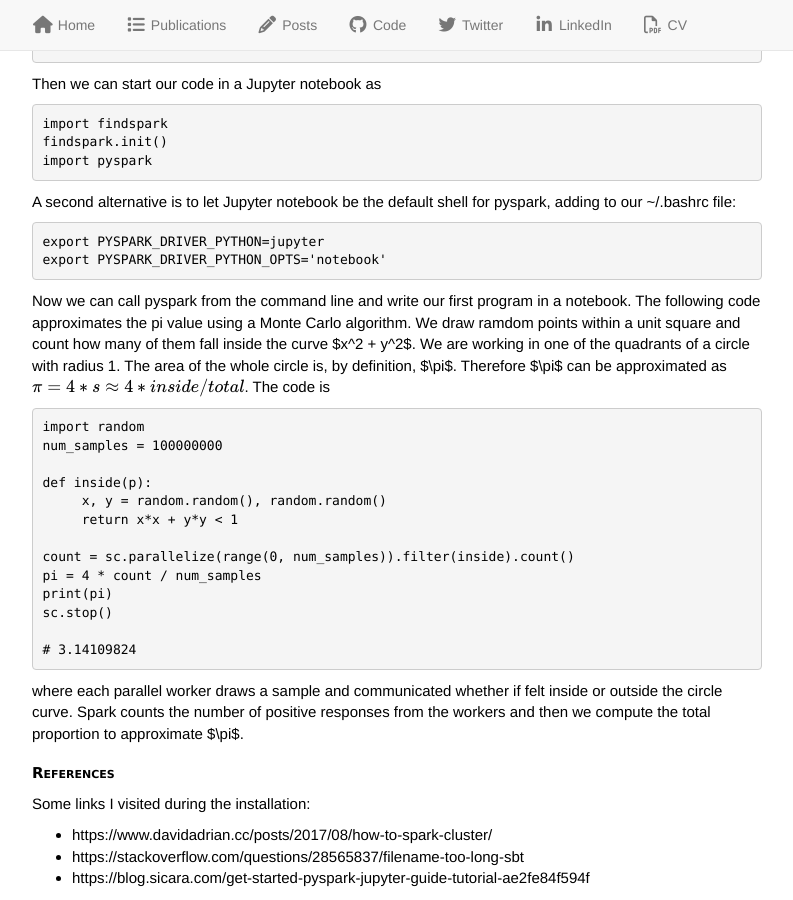
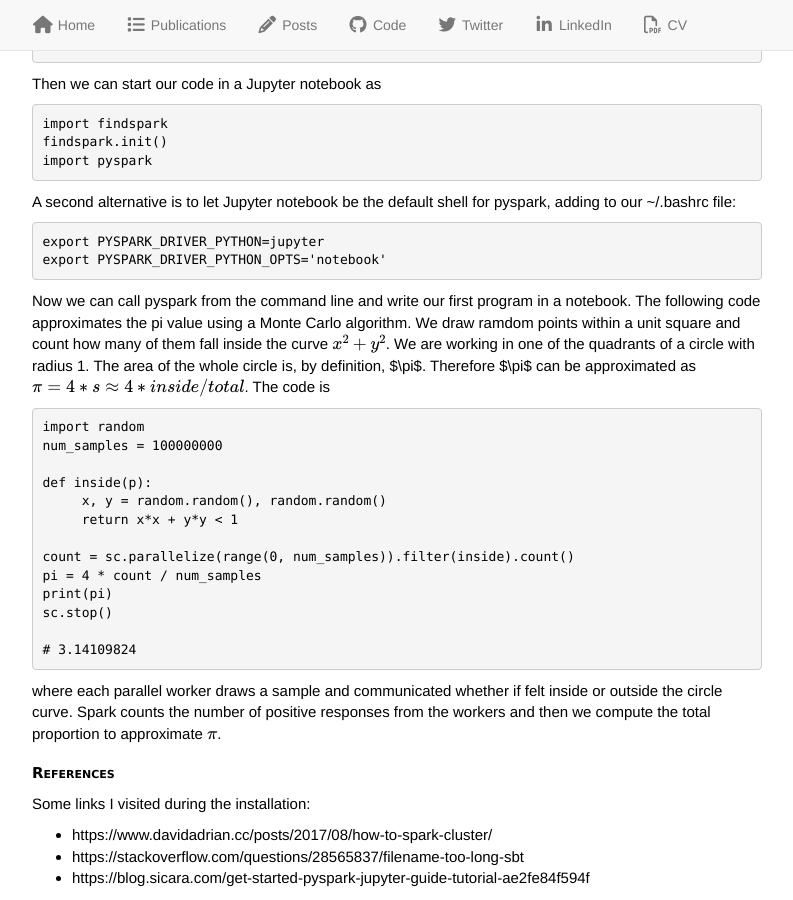
Before and after one commit to alumbreras/alumbreras.github.io, a Jekyll site: the page built from _posts/2018-09-22-Spark-installation.md, in a window 1280 px wide and 900 px high, scrolled down 1737 px. Shown: the whole window, without its empty margins (53-846 px from the left). Built offline with Jekyll 4.4.1, drawn with Linux system fonts in a browser that asks for light colours; nearby versions of some CDN libraries; formulas are drawn with MathJax 3; comment, search, counter and statistics services are not loaded.

Commit message:
minor fix inline maths

```diff
--- a/_posts/2018-09-22-Spark-installation.md
+++ b/_posts/2018-09-22-Spark-installation.md
@@ -92,7 +92,7 @@
     export PYSPARK_DRIVER_PYTHON=jupyter
     export PYSPARK_DRIVER_PYTHON_OPTS='notebook'
 
-Now we can call pyspark from the command line and write our first program in a notebook. The following code approximates the pi value using a Monte Carlo algorithm. We draw ramdom points within a unit square and count how many of them fall inside the curve  $x^2 + y^2$. We are working in one of the quadrants of a circle with radius 1. The area of the whole circle is, by definition, $\pi$. Therefore $\pi$ can be approximated as  $$ \pi= 4*s \approx 4 * inside / total$$. The code is
+Now we can call pyspark from the command line and write our first program in a notebook. The following code approximates the pi value using a Monte Carlo algorithm. We draw ramdom points within a unit square and count how many of them fall inside the curve  $$x^2 + y^2$$. We are working in one of the quadrants of a circle with radius 1. The area of the whole circle is, by definition, $\pi$. Therefore $\pi$ can be approximated as  $$ \pi= 4*s \approx 4 * inside / total$$. The code is
 
     import random
     num_samples = 100000000
@@ -108,7 +108,8 @@
 
     # 3.14109824
 
-where each parallel worker draws a sample and communicated whether if felt inside or outside the circle curve. Spark counts the number of positive responses from the workers and then we compute the total proportion to approximate $\pi$.
+where each parallel worker draws a sample and communicated whether if felt inside or outside the circle curve. Spark counts the number of positive responses from the workers and then we compute the total proportion to approximate $$\pi$$.
+
 ### References
 
 Some links I visited during the installation:
```
